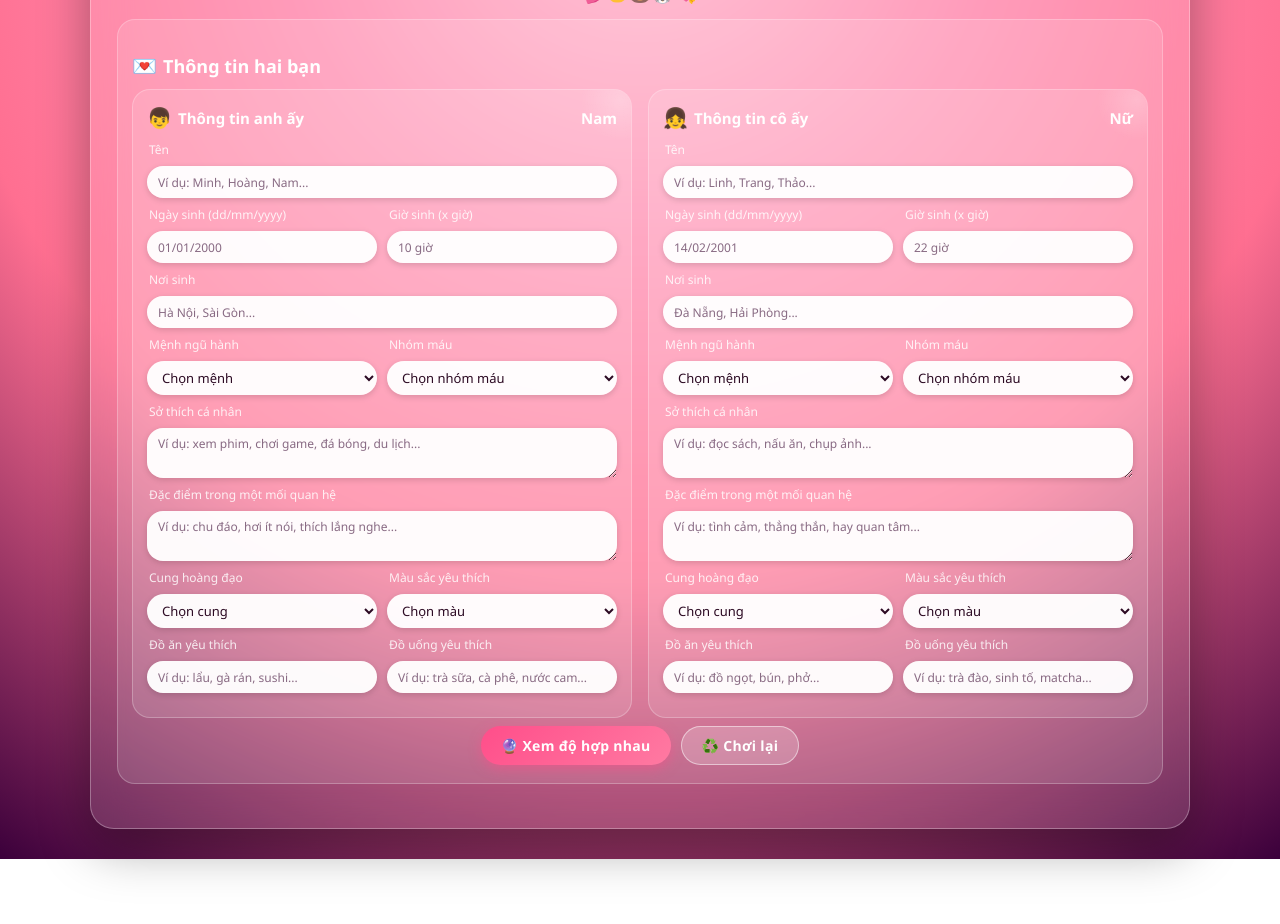
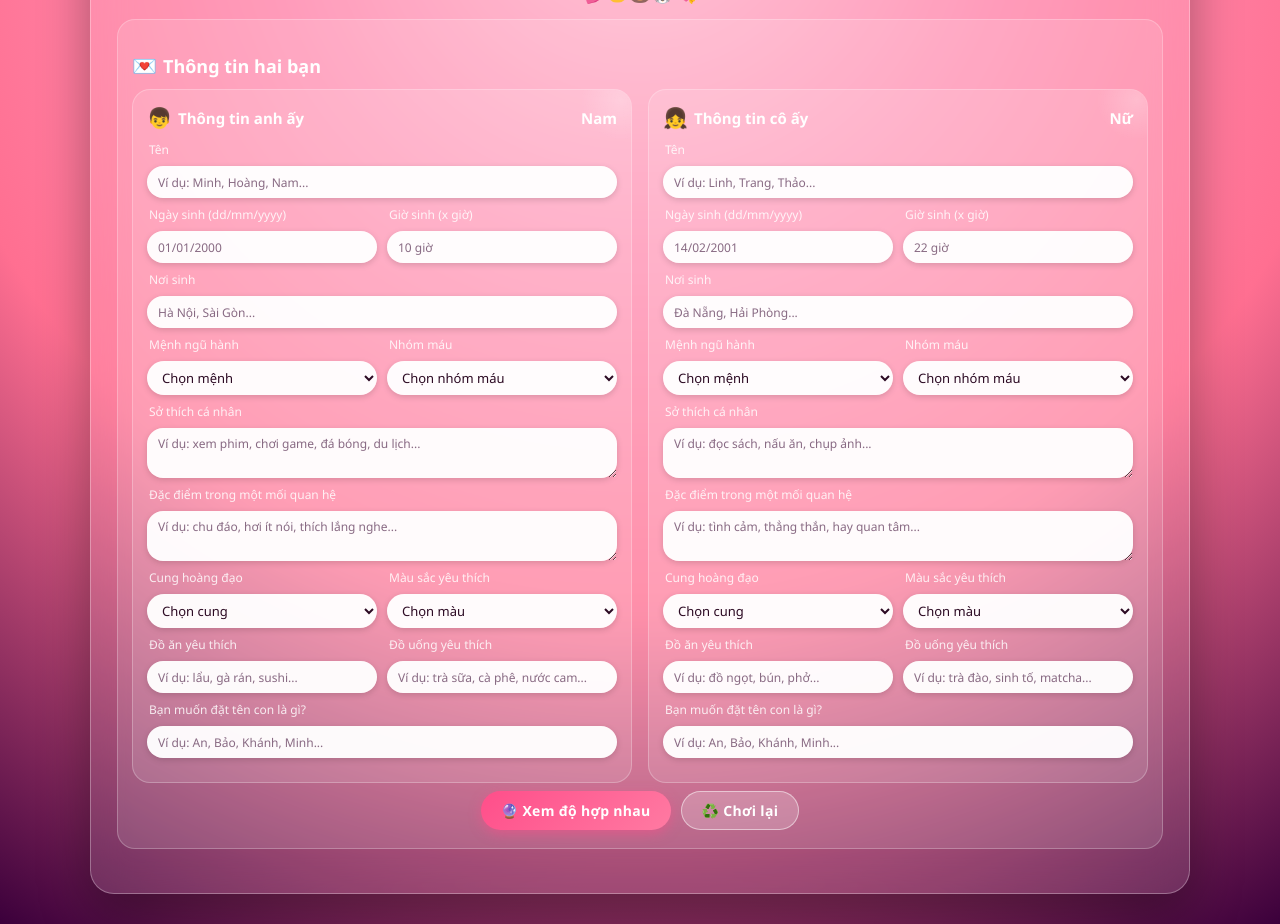
Before and after one commit to kazoukanjo/boi-tinh-duyen, a plain HTML site: page index.html in a window 1280 px wide. Shown: the part 121-1045 px from the top of the page. Before the commit the page ends 980 px from the top, so only its background shows below. Drawn offline with Linux system fonts and the light colour scheme.

Commit message:
Update index.html

```diff
--- a/index.html
+++ b/index.html
@@ -511,6 +511,10 @@
               <input id="male-drink" type="text" placeholder="Ví dụ: trà sữa, cà phê, nước cam...">
             </div>
           </div>
+		  <div class="field-group">
+			<label for="male-babyname">Bạn muốn đặt tên con là gì?</label>
+			<input id="male-babyname" type="text" placeholder="Ví dụ: An, Bảo, Khánh, Minh...">
+		  </div>
         </div>
 
         <!-- BÊN NỮ -->
@@ -620,6 +624,10 @@
               <input id="female-drink" type="text" placeholder="Ví dụ: trà đào, sinh tố, matcha...">
             </div>
           </div>
+		  <div class="field-group">
+			<label for="female-babyname">Bạn muốn đặt tên con là gì?</label>
+			<input id="female-babyname" type="text" placeholder="Ví dụ: An, Bảo, Khánh, Minh...">
+		  </div>
         </div>
       </div>
 
@@ -894,5 +902,4 @@
     });
   </script>
 </body>
-
 </html>
```
